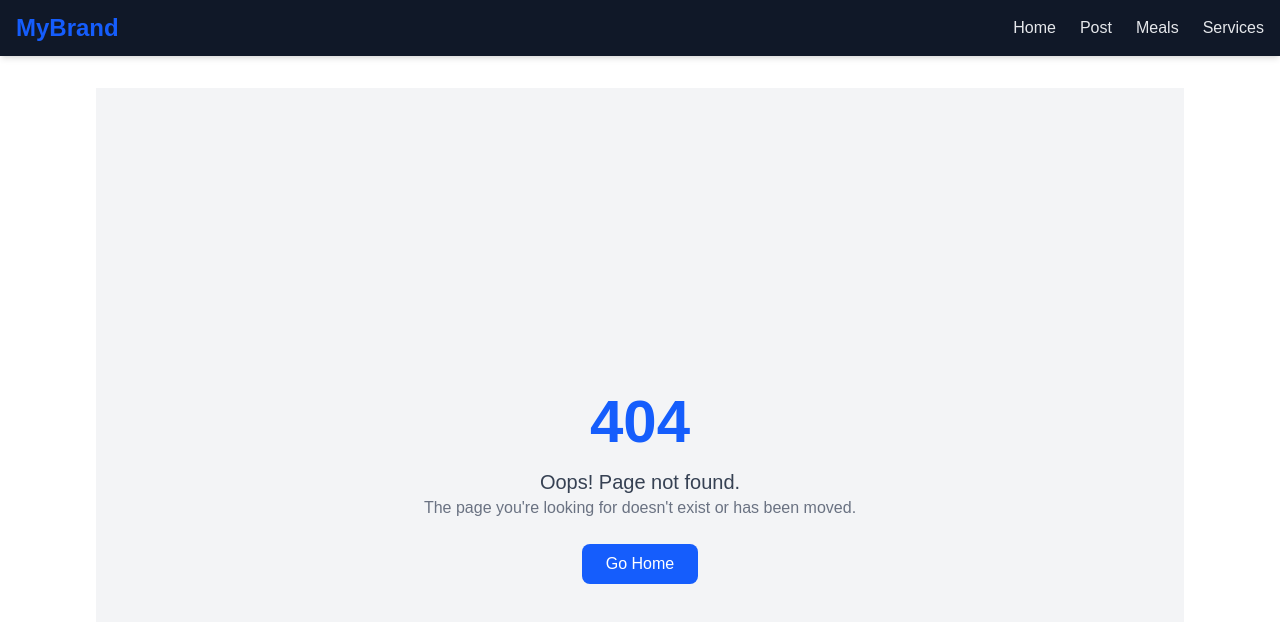
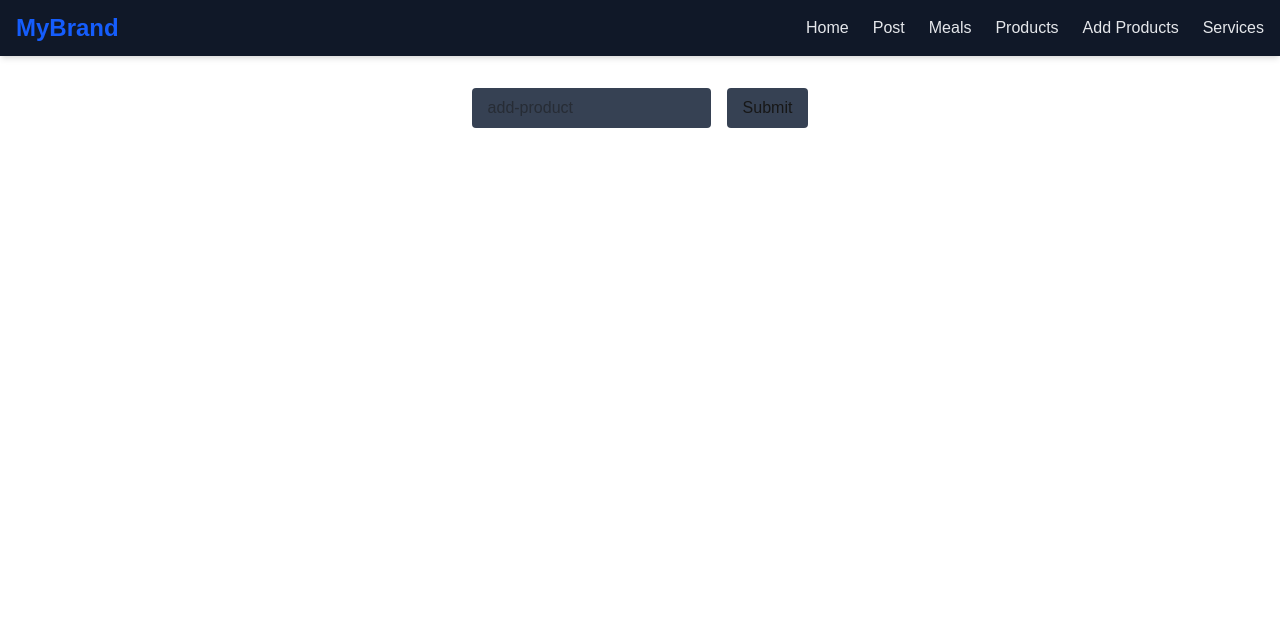
Before and after one commit to mahfuzarrahmanmunna/fetch-data-with-nextjs, a Next.js app: page /products/add in a window 1280 px wide. Before the commit this address had no page. Shown: the top 622 px of the page. Built offline with nearby package versions, Linux system fonts and the light colour scheme.

Commit message:
addeed product three page

```diff
--- a/src/Components/Navbar.jsx
+++ b/src/Components/Navbar.jsx
@@ -6,6 +6,8 @@ const navLinks = [
     { name: 'Home', path: '/' },
     { name: 'Post', path: '/post' },
     { name: 'Meals', path: '/meals' },
+    { name: 'Products', path: '/products' },
+    { name: 'Add Products', path: '/products/add' },
     { name: 'Services', path: '/services' },
 ];
 
--- /dev/null
+++ b/src/app/products/add/components/ProductAdd.jsx
@@ -0,0 +1,32 @@
+'use client'
+import React from 'react';
+
+const ProductAdd = () => {
+    const handleSubmit = async e => {
+        e.preventDefault()
+        const form = e.target;
+        const productName = form.value;
+        const payload = { productName };
+        const res = await fetch('http://localhost:3000/api/items', {
+            method: "POST",
+            headers: {
+                "Content-Type": 'application/json'
+            }
+        });
+        const result = await res.json();
+        console.log(result);
+        console.log(e.target.productName.value);
+    }
+    return (
+        <div>
+            <form onSubmit={handleSubmit}>
+                <input type="text" placeholder='add-product' name="productName" id="" className='bg-gray-700 px-4 py-2 rounded mr-4' />
+                <button type='submit' className='text-center px-4 py-2 bg-gray-700 rounded active:bg-gray-500 hover:bg-gray-900 cursor-pointer'>
+                    Submit
+                </button>
+            </form>
+        </div>
+    );
+};
+
+export default ProductAdd;
--- /dev/null
+++ b/src/app/products/add/page.jsx
@@ -0,0 +1,12 @@
+import React from 'react';
+import ProductAdd from './components/ProductAdd';
+
+const AddPage = () => {
+    return (
+        <div className='flex justify-center'>
+            <ProductAdd />
+        </div>
+    );
+};
+
+export default AddPage;
--- /dev/null
+++ b/src/app/products/page.jsx
@@ -0,0 +1,16 @@
+import React from 'react';
+
+const ProductsPage = async () => {
+    const res = await fetch('http://localhost:3000/api/items');
+    const data = await res.json();
+    return (
+        <div>
+            Products Page
+            <p>
+                {JSON.stringify(data)}
+            </p>
+        </div>
+    );
+};
+
+export default ProductsPage;
```
